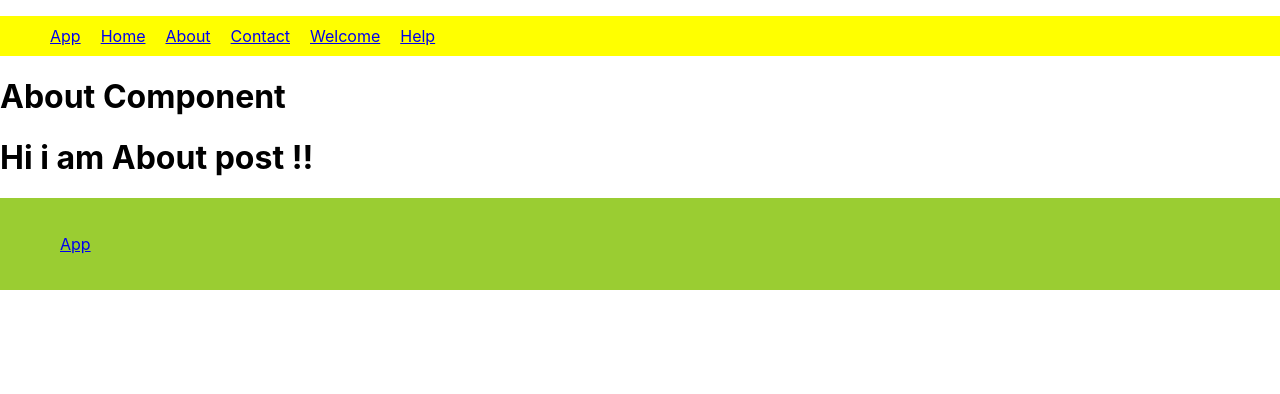
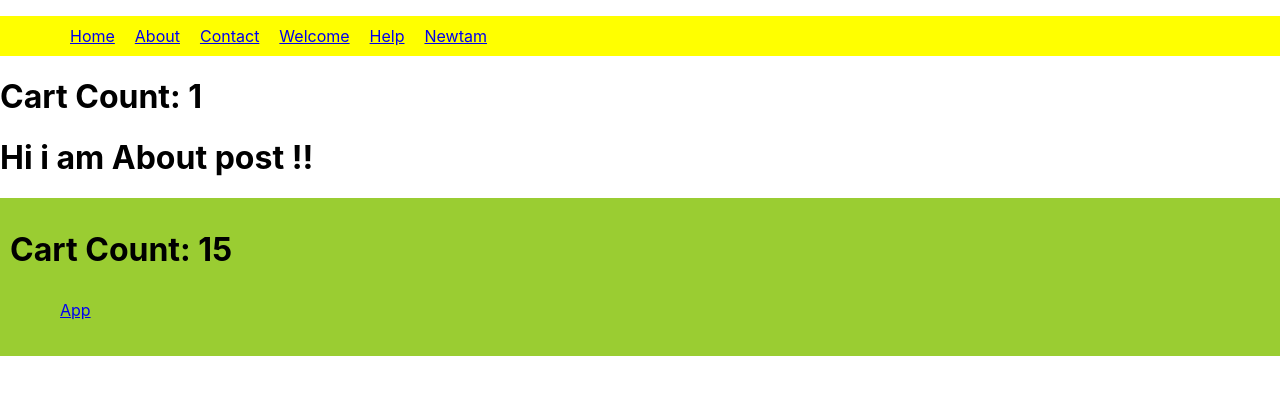
Before and after one commit to Ashishkvs/React-Project, a React (Create React App) app: page /about in a window 1280 px wide. Shown: the top 394 px of the page. Built offline with nearby package versions, Linux system fonts and the light colour scheme.

Commit message:
global-state-problem

```diff
--- a/src/page/About.js
+++ b/src/page/About.js
@@ -1,7 +1,9 @@
 import Post from "./Post"
+import AppSetting from './AppSetting'
 export function About() {
+    AppSetting.cart=1;
     return (<>
-        <h1>About Component</h1>
+        <h1>Cart Count: {AppSetting.cart}</h1>
         <Post title={'About'} />
 
     </>)
--- /dev/null
+++ b/src/page/AppSetting.js
@@ -0,0 +1,21 @@
+const AppSetting = {
+
+    name: "Newtam",
+    cart:0,
+};
+export default AppSetting;
+
+// simple to use
+// declare in  file an dimport and use
+
+/// this is a goog fit if our use case is only read data from global level and share across any component
+
+// problem use case
+
+// 1. if nay component manipulate its value ( AppSetting.nam = "Ashishs") it will be reflecting in that context only
+// due to that data incosistency arises
+// It wont update othe using component ,they have still stale (old config data ) even after updating it from any component
+
+
+// this is a normla javascript object
+//it doesnt have state management capability
--- a/src/page/Footer.js
+++ b/src/page/Footer.js
@@ -1,18 +1,19 @@
 import '../css/Footer.css'
 import { useContext } from 'react';
 import { NavContext } from './NavContext'
+import AppSetting from './AppSetting';
 export function Footer() {
     const {showBanner,setShowBanner} = useContext(NavContext);
     console.log("showBanner", showBanner);
 
-
-
+    AppSetting.cart=15;
     return (<>
         <div className='footer-nav'>
+            <h1>Cart Count: {AppSetting.cart}</h1>
             <ul >
                 <li><a href="/">App</a></li>
 
-            {showBanner && <h1>Show banner is enable</h1>}
+            {showBanner && <h1>Show banner is  enable</h1>}
             </ul>
 
         </div>
--- a/src/page/Navigation.js
+++ b/src/page/Navigation.js
@@ -1,14 +1,17 @@
 import  '../css/Navigation.css'
-
+import AppSetting from './AppSetting'
 export function Navigation(){
     return(<>
      <ul className='nav'>
-            <li><a href="/">App</a></li>
+            <li></li>
             <li><a href="home">Home</a></li>
             <li><a href="about">About</a></li>
             <li><a href="contact">Contact</a></li>
             <li><a href="welcome">Welcome</a></li>
             <li><a href="help">Help</a></li>
+            <li><a href="profile">{AppSetting.name}</a></li>
+
+
 
 
         </ul>
```
